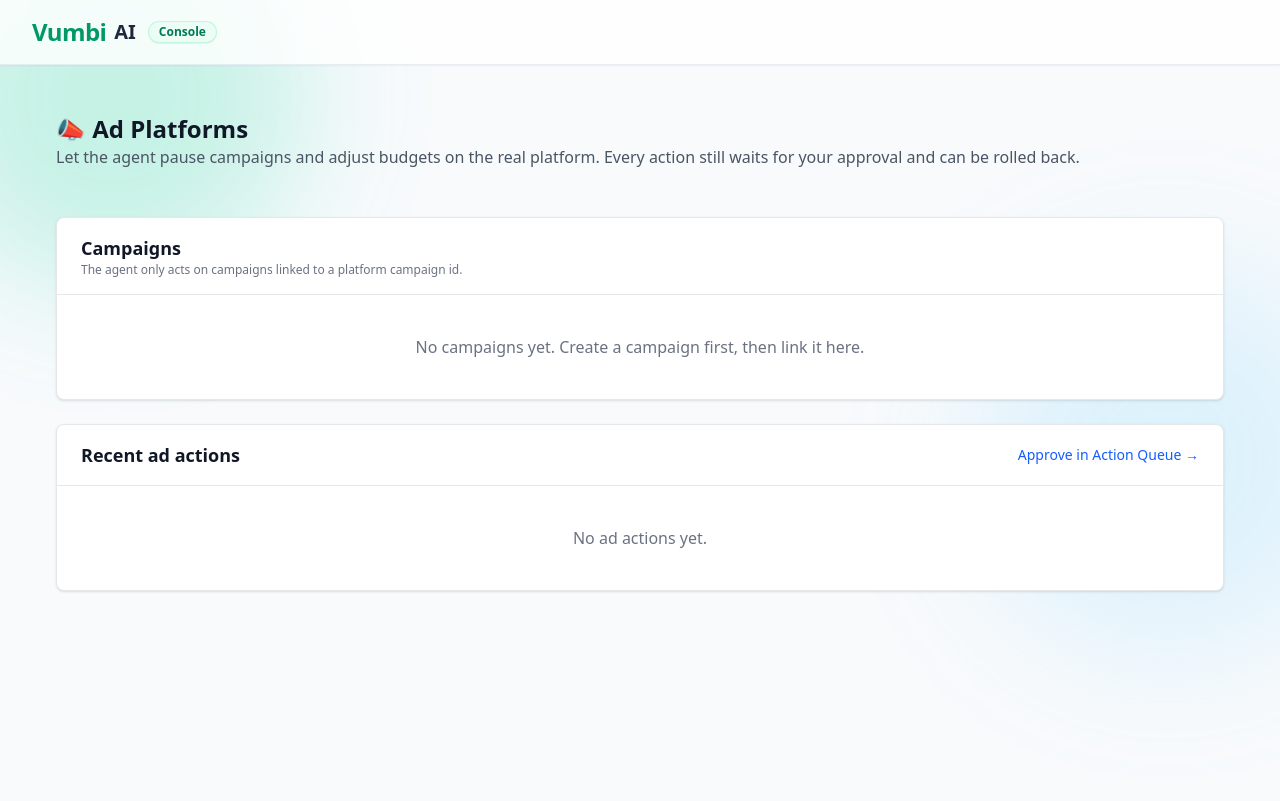
After one commit to Dante-VIQ/marketting-app, a Laravel app: template resources/views/ad-platforms/index.blade.php in a window 1280 px wide. The commit adds this page. Run offline with Laravel 12, Linux system fonts and the light colour scheme; the template is opened without the code that fills it, so the values that code supplies are empty; style sheets or scripts are compiled from the project's sources; parts of the project's set-up code (start-up, migrations or seed data) failed here and were passed over; some libraries are stand-ins or nearby versions.

Commit message:
Ad Platforms page: connection status, link campaigns to Meta, live check, recent ad actions
Co-Authored-By: Claude Sonnet 5.5 <noreply@anthropic.com>
Claude-Session: https://claude.ai/code/session_014xPgm3G7M37qaDSn5DjsfU

```diff
--- a/config/ad_platforms.php
+++ b/config/ad_platforms.php
@@ -9,6 +9,11 @@ return [
 
     'drivers' => [
         'meta' => \App\Services\AdPlatforms\MetaAdsPlatform::class,
+    ],
+
+    // Shown on the Ad Platforms page. `env` lists the variables to put in .env (never the values).
+    'labels' => [
+        'meta' => ['label' => 'Meta (Facebook & Instagram) Ads', 'env' => ['META_ADS_ACCESS_TOKEN'], 'id_hint' => 'Numeric campaign id from Ads Manager'],
     ],
 
     'meta' => [
--- /dev/null
+++ b/resources/views/ad-platforms/index.blade.php
@@ -0,0 +1,123 @@
+@extends('layouts.app')
+
+@section('title', 'Ad Platforms')
+
+@section('content')
+<div class="py-6 px-4 sm:px-6 lg:px-8 space-y-6">
+
+    <div>
+        <h1 class="text-2xl font-bold text-gray-900">📣 Ad Platforms</h1>
+        <p class="text-gray-600">Let the agent pause campaigns and adjust budgets on the real platform. Every action still waits for your approval and can be rolled back.</p>
+    </div>
+
+    @if(session('message'))
+        <div class="p-3 rounded-lg bg-emerald-50 border border-emerald-200 text-emerald-800 text-sm">{{ session('message') }}</div>
+    @endif
+    @if($errors->any())
+        <div class="p-3 rounded-lg bg-red-50 border border-red-200 text-red-800 text-sm">
+            @foreach($errors->all() as $error)<p>{{ $error }}</p>@endforeach
+        </div>
+    @endif
+
+    {{-- Platforms --}}
+    <div class="grid grid-cols-1 md:grid-cols-2 gap-4">
+        @foreach($platforms as $p)
+            <div class="bg-white p-4 rounded-lg shadow-sm border border-gray-200">
+                <div class="flex items-center justify-between">
+                    <h2 class="font-semibold text-gray-900">{{ $p['label'] }}</h2>
+                    @if($p['configured'])
+                        <span class="text-xs px-2 py-1 rounded-full bg-emerald-100 text-emerald-800">Credentials found</span>
+                    @else
+                        <span class="text-xs px-2 py-1 rounded-full bg-amber-100 text-amber-800">Not configured</span>
+                    @endif
+                </div>
+                @unless($p['configured'])
+                    <p class="text-sm text-gray-600 mt-2">Add to your <code>.env</code> and reload config:
+                        @foreach($p['env'] as $var)<code class="px-1 bg-gray-100 rounded">{{ $var }}</code>@endforeach
+                    </p>
+                @endunless
+                <p class="text-xs text-gray-400 mt-2">Budget changes are limited to {{ round($maxChange * 100) }}% per action.</p>
+            </div>
+        @endforeach
+    </div>
+
+    {{-- Campaigns --}}
+    <div class="bg-white rounded-lg shadow-sm border border-gray-200 overflow-hidden">
+        <div class="px-6 py-4 border-b border-gray-200">
+            <h2 class="text-lg font-semibold text-gray-900">Campaigns</h2>
+            <p class="text-xs text-gray-500">The agent only acts on campaigns linked to a platform campaign id.</p>
+        </div>
+        <div class="p-6">
+            @forelse($campaigns as $c)
+                <div class="py-3 border-b border-gray-100 last:border-0">
+                    <div class="flex flex-wrap items-center justify-between gap-3">
+                        <div>
+                            <a href="{{ route('campaigns.show', $c->id) }}" class="font-medium text-gray-900 hover:text-blue-600">{{ $c->name }}</a>
+                            <span class="ml-2 text-xs px-2 py-0.5 rounded-full bg-gray-100 text-gray-700">{{ ucfirst($c->status) }}</span>
+                            @if($c->platform)
+                                <span class="ml-1 text-xs px-2 py-0.5 rounded-full bg-sky-100 text-sky-800">{{ ucfirst($c->platform) }} · {{ $c->external_id }}</span>
+                            @else
+                                <span class="ml-1 text-xs text-gray-400">Not linked</span>
+                            @endif
+                        </div>
+
+                        @if($c->platform)
+                            <div class="flex items-center gap-2">
+                                <form method="POST" action="{{ route('ad-platforms.check', $c->id) }}">
+                                    @csrf
+                                    <button class="px-3 py-1.5 text-sm bg-blue-600 text-white rounded-lg hover:bg-blue-700">Check connection</button>
+                                </form>
+                                <form method="POST" action="{{ route('ad-platforms.unlink', $c->id) }}"
+                                      onsubmit="return confirm('Unlink this campaign? The agent will stop acting on it.')">
+                                    @csrf
+                                    <button class="px-3 py-1.5 text-sm bg-gray-200 text-gray-700 rounded-lg hover:bg-gray-300">Unlink</button>
+                                </form>
+                            </div>
+                        @else
+                            <form method="POST" action="{{ route('ad-platforms.link', $c->id) }}" class="flex flex-wrap items-center gap-2">
+                                @csrf
+                                <select name="platform" class="text-sm border-gray-300 rounded-lg">
+                                    @foreach($platforms as $p)<option value="{{ $p['name'] }}">{{ $p['label'] }}</option>@endforeach
+                                </select>
+                                <input name="external_id" inputmode="numeric" pattern="[0-9]+" required
+                                       placeholder="{{ $platforms[0]['id_hint'] ?? 'Campaign id' }}"
+                                       class="text-sm border-gray-300 rounded-lg w-56">
+                                <button class="px-3 py-1.5 text-sm bg-emerald-600 text-white rounded-lg hover:bg-emerald-700">Link</button>
+                            </form>
+                        @endif
+                    </div>
+                </div>
+            @empty
+                <p class="text-gray-500 text-center py-4">No campaigns yet. Create a campaign first, then link it here.</p>
+            @endforelse
+        </div>
+    </div>
+
+    {{-- Agent ad actions --}}
+    <div class="bg-white rounded-lg shadow-sm border border-gray-200 overflow-hidden">
+        <div class="px-6 py-4 border-b border-gray-200 flex items-center justify-between">
+            <h2 class="text-lg font-semibold text-gray-900">Recent ad actions</h2>
+            <a href="{{ route('actions.queue') }}" class="text-sm text-blue-600 hover:text-blue-800">Approve in Action Queue →</a>
+        </div>
+        <div class="p-6">
+            @forelse($actions as $a)
+                <div class="py-2 border-b border-gray-100 last:border-0 flex items-center justify-between gap-3">
+                    <div>
+                        <p class="text-sm font-medium text-gray-900">{{ $a->title }}</p>
+                        <p class="text-xs text-gray-500">{{ $a->created_at->diffForHumans() }} · {{ str_replace('_', ' ', $a->ad_operation) }}</p>
+                    </div>
+                    @if($a->reversed_at)
+                        <span class="text-xs px-2 py-1 rounded-full bg-gray-100 text-gray-700">Rolled back</span>
+                    @elseif($a->executed_at)
+                        <span class="text-xs px-2 py-1 rounded-full bg-emerald-100 text-emerald-800">Applied</span>
+                    @else
+                        <span class="text-xs px-2 py-1 rounded-full bg-amber-100 text-amber-800">{{ ucfirst($a->status) }}</span>
+                    @endif
+                </div>
+            @empty
+                <p class="text-gray-500 text-center py-4">No ad actions yet.</p>
+            @endforelse
+        </div>
+    </div>
+</div>
+@endsection
--- a/routes/web.php
+++ b/routes/web.php
@@ -107,6 +107,14 @@ Route::middleware(['auth:sanctum', 'verified'])->group(function () {
             $campaign = App\Models\Campaign::findOrFail($id);
             return view('campaigns.show', compact('campaign'));
         })->name('show');
+    });
+
+    // Ad platforms (Meta, ...): connection status, link campaigns, live check
+    Route::prefix('ad-platforms')->name('ad-platforms.')->group(function () {
+        Route::get('/', [App\Http\Controllers\AdPlatformController::class, 'index'])->name('index');
+        Route::post('/campaigns/{campaign}/link', [App\Http\Controllers\AdPlatformController::class, 'link'])->name('link')->whereNumber('campaign');
+        Route::post('/campaigns/{campaign}/unlink', [App\Http\Controllers\AdPlatformController::class, 'unlink'])->name('unlink')->whereNumber('campaign');
+        Route::post('/campaigns/{campaign}/check', [App\Http\Controllers\AdPlatformController::class, 'check'])->name('check')->whereNumber('campaign');
     });
 
     // Leads
```
Also changed, not shown: app/Http/Controllers/AdPlatformController.php (added, +105 -0 lines), resources/views/components/aside.blade.php (+11 -0 lines).
